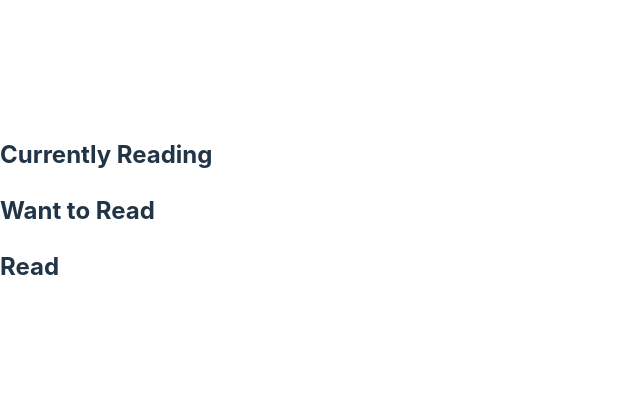
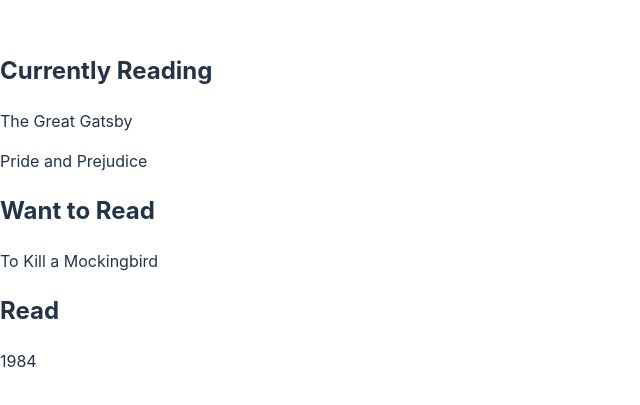
Before and after one commit to lea927/book-tracking-react, a React (Vite) app: page / in a window 1280 px wide. Shown: the part 189-594 px from the top of the page, without its empty margins (0-640 px from the left). Built offline with nearby package versions, Linux system fonts and the light colour scheme.

Commit message:
Adds book component and passes/displays title prop

```diff
--- /dev/null
+++ b/src/components/Book.jsx
@@ -0,0 +1,8 @@
+export const Book = ({title}) => {
+  // will have book prop
+  //  book has properties id, title, status, photo url (can come in later)
+  // have dropdown element/component
+  return (
+      <p>{title}</p>
+  )
+}
--- a/src/components/Shelf.jsx
+++ b/src/components/Shelf.jsx
@@ -1,5 +1,15 @@
+import {Book} from "./Book.jsx";
+
 export const Shelf = ({books, header}) => {
   return (
-    <h2>{header}</h2>
+      <>
+        <h2>{header}</h2>
+        {books.map(book => (
+          <Book
+            key={book.id}
+            title={book.title}
+          />
+        ))}
+      </>
   )
 }
```
